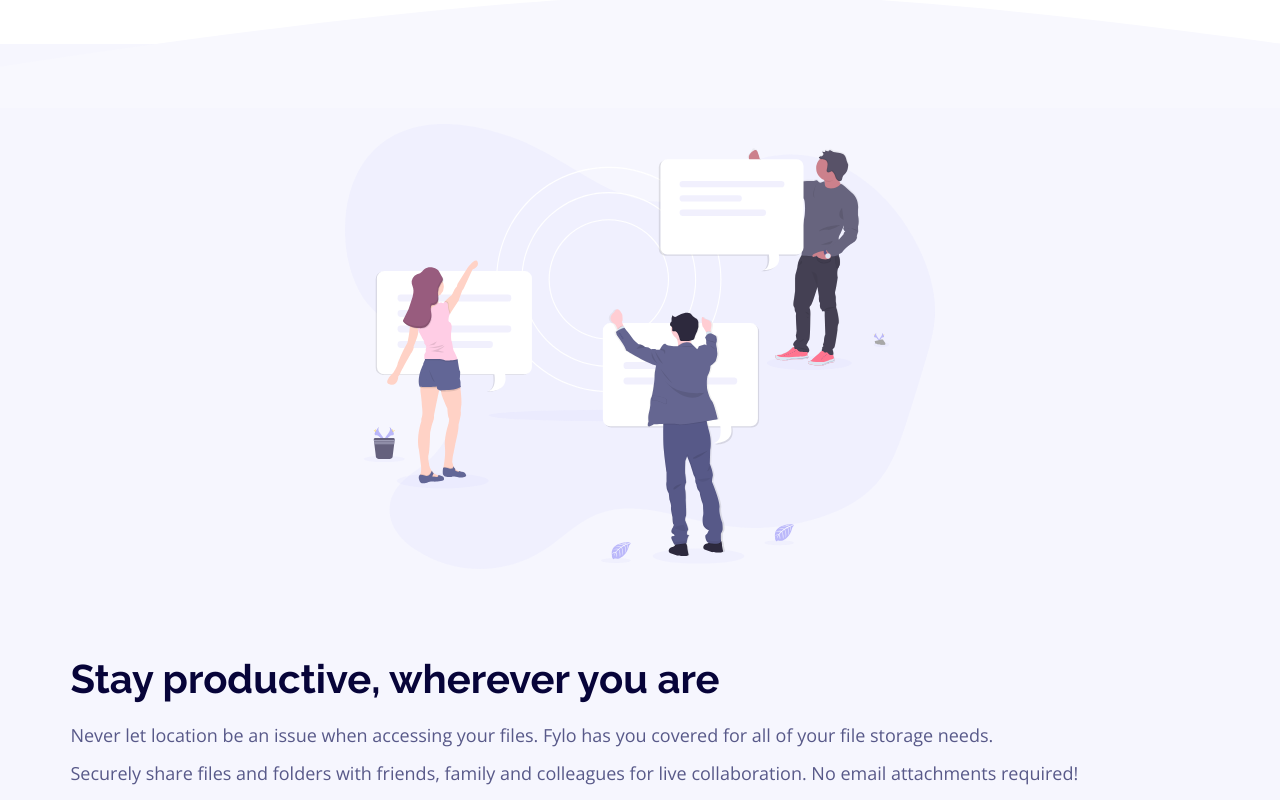
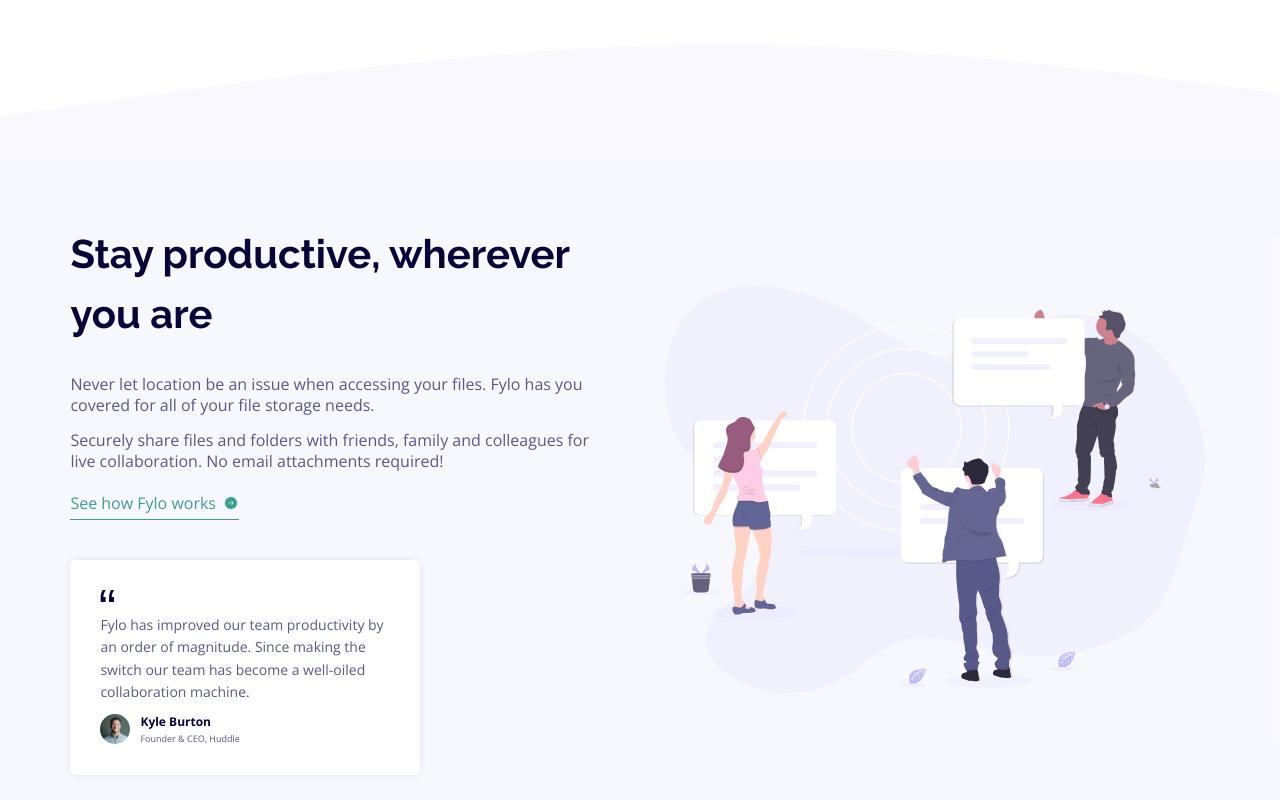
Before and after one commit to kens-visuals/fylo-landing-page, a website: page index.html in a window 1280 px wide. Shown: the part 780-1580 px from the top of the page. Drawn offline with nearby package versions, Linux system fonts and the light colour scheme.

Commit message:
add productive desktop layout

```diff
--- a/index.html
+++ b/index.html
@@ -45,7 +45,7 @@
     <main class="main">
       <section class="intro">
         <div class="container">
-          <div class="intro__wrapper">
+          <div class="wrapper">
             <img
               src="./images/illustration-1.svg"
               alt=""
@@ -87,7 +87,7 @@
 
       <section class="productive">
         <div class="container">
-          <div class="productive__wrapper">
+          <div class="wrapper">
             <img
               src="./images/illustration-2.svg"
               alt=""
--- a/styles/scss/base/_typography.scss
+++ b/styles/scss/base/_typography.scss
@@ -16,6 +16,7 @@
 
   &--secondary {
     font-size: clamp(1.55rem, 6vw, 4rem);
+    margin-bottom: 3rem;
   }
 
   &--tertiary {
--- a/styles/scss/layout/_container.scss
+++ b/styles/scss/layout/_container.scss
@@ -3,3 +3,13 @@
   max-width: 130rem;
   margin: 0 auto;
 }
+
+.wrapper {
+  @media (min-width: 1140px) {
+    display: flex;
+    align-items: center;
+    justify-content: space-between;
+    flex-direction: row-reverse;
+    gap: 3rem;
+  }
+}
--- a/styles/scss/layout/_intro.scss
+++ b/styles/scss/layout/_intro.scss
@@ -3,14 +3,8 @@
 .intro {
   margin-bottom: 15rem;
 
-  &__wrapper {
-    @media (min-width: 1140px) {
-      display: flex;
-      align-items: center;
-
-      flex-direction: row-reverse;
-      gap: 3rem;
-    }
+  @media (min-width: 1140px) {
+    margin-bottom: 25rem;
   }
 
   &__img {
--- a/styles/scss/layout/_productive.scss
+++ b/styles/scss/layout/_productive.scss
@@ -1,12 +1,16 @@
 @use '../abstracts/index.scss' as *;
 
 .productive {
-  background-color: $color-secondary;
+  background-color: rgba($color-secondary, 0.8);
   padding: 4rem 0 8rem 0;
   position: relative;
 
   @media (min-width: 810px) {
-    padding: 8rem 0 8rem 0;
+    padding: 8rem 0;
+  }
+
+  @media (min-width: 1140px) {
+    padding: 8rem 0 10rem 0;
   }
 
   &::before {
@@ -18,23 +22,36 @@
     @media (min-width: 810px) {
       content: url('../../../images/bg-curve-desktop.svg');
     }
+
+    @media (min-width: 1140px) {
+      top: -10rem;
+    }
   }
 
   &__img {
-    width: 60rem;
+    width: 55rem;
     margin: 0 auto 8rem auto;
     padding: 0 0.5rem;
+
+    @media (min-width: 1140px) {
+      margin: 0 auto 2rem auto;
+    }
   }
 
   &__content {
   }
 
   &__text {
+    max-width: 54rem;
     text-align: left;
     padding: 0;
 
     &:first-of-type {
       margin-bottom: 1.5rem;
+    }
+
+    @media (min-width: 1140px) {
+      font-size: 1.6rem;
     }
   }
 
@@ -57,7 +74,7 @@
     @media (min-width: 810px) {
       &:link,
       &:visited {
-        margin: 4rem 0;
+        margin: 2rem 0 4rem 0;
       }
     }
   }
@@ -70,6 +87,10 @@
     margin: 0 2.5rem;
     padding: 2.2rem 1.2rem 2.2rem 2.4rem;
 
+    @media (min-width: 1140px) {
+      padding: 3rem;
+    }
+
     & > *:not(:last-child) {
       margin-bottom: 1rem;
     }
@@ -80,7 +101,7 @@
   }
 
   &__icon {
-    width: 1rem;
+    width: clamp(1rem, 4vw, 1.5rem);
   }
 
   &__quote {
@@ -94,7 +115,7 @@
     gap: 1rem;
 
     &-img {
-      width: 2.5rem;
+      width: clamp(2.5rem, 4vw, 3rem);
       border-radius: 50%;
     }
 
@@ -106,12 +127,12 @@
 
     &-name {
       color: $color-primary;
-      font-size: 1rem;
+      font-size: clamp(1rem, 4vw, 1.2rem);
       font-weight: 700;
     }
 
     &-status {
-      font-size: 0.7rem;
+      font-size: clamp(0.7rem, 4vw, 0.9rem);
     }
   }
 }
```
Also changed, not shown: styles/css/style.css, 1 other file.
